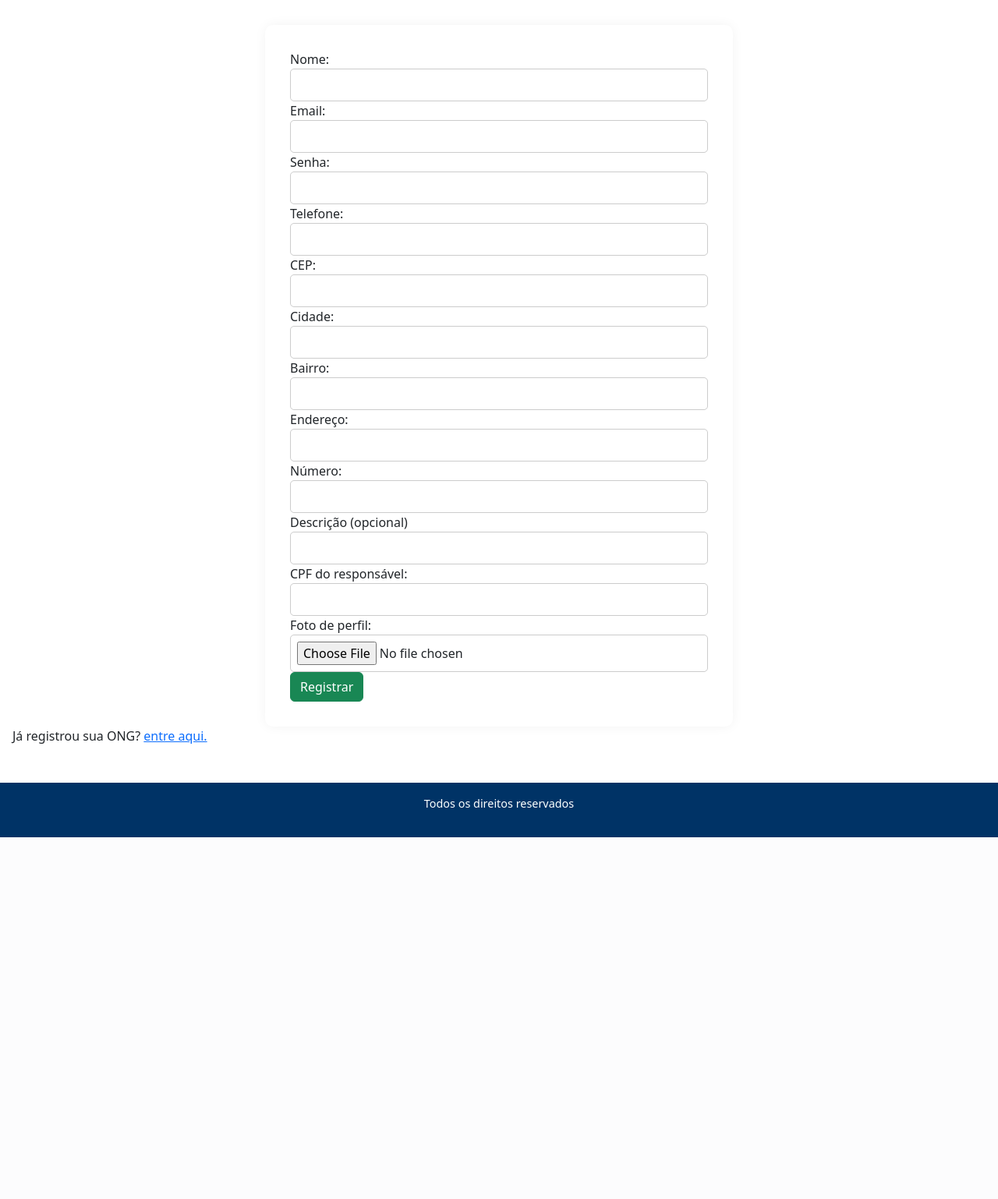
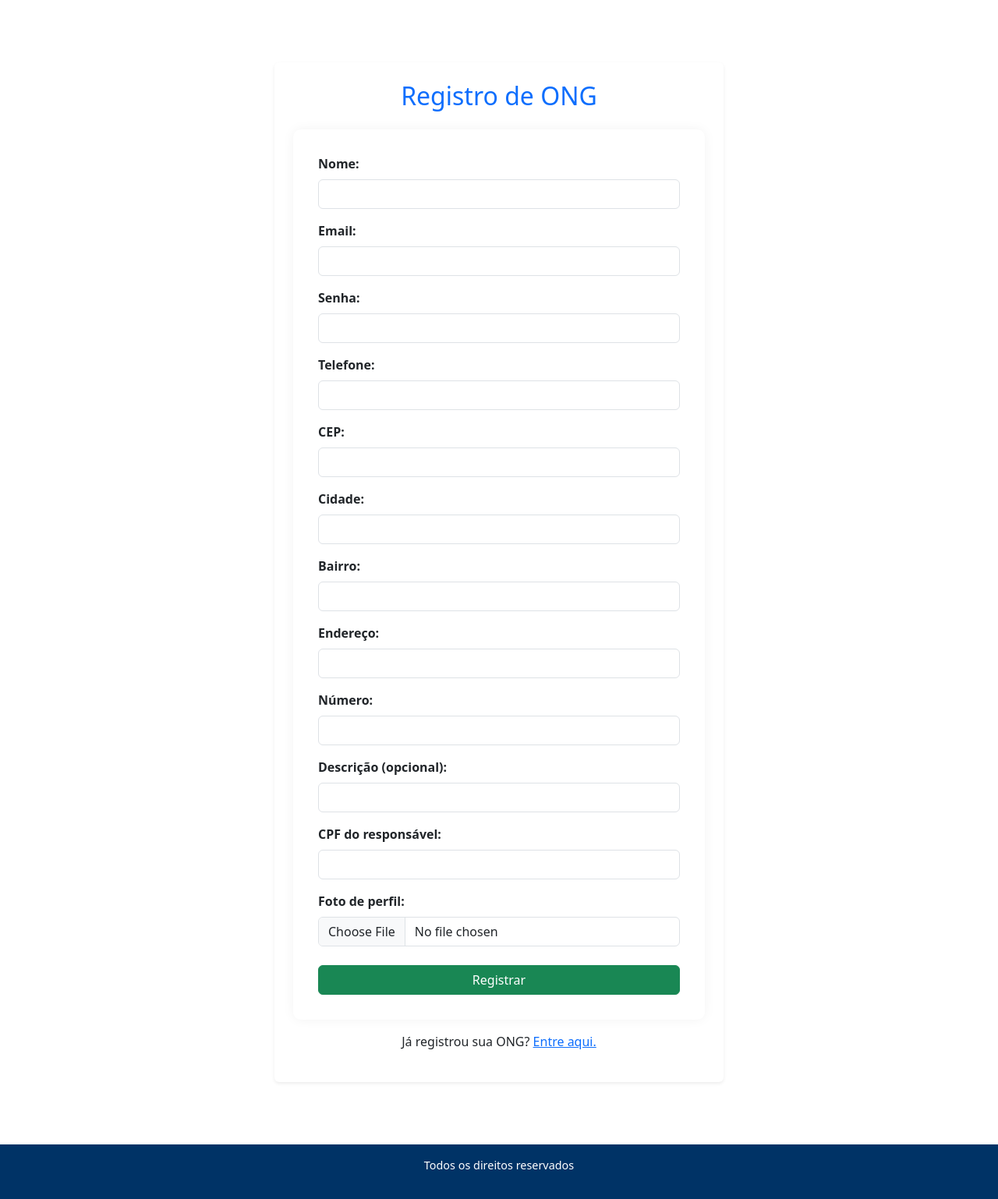
Before and after one commit to b3rn2070/Animal-Aider, a Flask app: page /ong_register in a window 1280 px wide. Shown: the part 56-1594 px from the top of the page at 78% size. Before the commit the page ends 1130 px from the top, so only its background shows below. Run offline with Flask 3, Linux system fonts and the light colour scheme.

Commit message:
Adição de CSS base na pag LOGIN; REGISTRO; LOGIN ONG

```diff
--- a/src/templates/login.html
+++ b/src/templates/login.html
@@ -3,7 +3,7 @@
 <div class="container mt-5" style="max-width: 450px;">
     <div class="card shadow-lg border-0 rounded-4">
         <div class="card-body p-4">
-            <h2 class="text-center mb-4">Login</h2>
+            <h2 class="text-center mb-4">Login<color: ></color:></h2>
 
             <form action="{{ url_for('login') }}" method="POST">
                 <div class="mb-3">
--- a/src/templates/ong_register.html
+++ b/src/templates/ong_register.html
@@ -1,60 +1,107 @@
 {% extends 'base.html' %}
 {% block conteudo %}
-    <form action="{{url_for('ong_register')}}" method="POST" enctype="multipart/form-data">
-        <div>
-            <label for="name">Nome:</label>
-            <input type="text" name="name" required/>
+<div class="container my-5" style="max-width: 600px;">
+  <div class="p-4 bg-white rounded shadow-sm">
+    <h2 class="mb-4 text-center text-primary">Registro de ONG</h2>
+
+    <form action="{{url_for('ong_register')}}" method="POST" enctype="multipart/form-data" class="needs-validation" novalidate>
+      <div class="mb-3">
+        <label for="name" class="form-label fw-semibold">Nome:</label>
+        <input type="text" id="name" name="name" class="form-control" required>
+        <div class="invalid-feedback">Por favor, insira o nome da ONG.</div>
       </div>
-        <div>
-            <label for="email">Email:</label>
-            <input type="email" name="email" required/>
+
+      <div class="mb-3">
+        <label for="email" class="form-label fw-semibold">Email:</label>
+        <input type="email" id="email" name="email" class="form-control" required>
+        <div class="invalid-feedback">Por favor, insira um email válido.</div>
       </div>
-        <div>
-            <label for="password">Senha:</label>
-            <input type="password" name="password" required/>
+
+      <div class="mb-3">
+        <label for="password" class="form-label fw-semibold">Senha:</label>
+        <input type="password" id="password" name="password" class="form-control" required>
+        <div class="invalid-feedback">Por favor, insira uma senha.</div>
       </div>
-        <div>
-            <label for="phone">Telefone:</label>
-            <input type="tel" name="phone" required/>
+
+      <div class="mb-3">
+        <label for="phone" class="form-label fw-semibold">Telefone:</label>
+        <input type="tel" id="phone" name="phone" class="form-control" required>
+        <div class="invalid-feedback">Por favor, insira um telefone válido.</div>
       </div>
-        <div>
-            <label for="cep">CEP:</label>
-            <input type="text" name="cep" id="cep" required/>
+
+      <div class="mb-3">
+        <label for="cep" class="form-label fw-semibold">CEP:</label>
+        <input type="text" id="cep" name="cep" class="form-control" required>
+        <div class="invalid-feedback">Por favor, insira o CEP.</div>
       </div>
-        <div>
-            <label for="city">Cidade:</label>
-            <input type="text" id="city" name="city" required/>
+
+      <div class="mb-3">
+        <label for="city" class="form-label fw-semibold">Cidade:</label>
+        <input type="text" id="city" name="city" class="form-control" required>
+        <div class="invalid-feedback">Por favor, insira a cidade.</div>
       </div>
-        <div>
-            <label for="hood">Bairro:</label>
-            <input type="text" id="hood" name="hood" required/>
+
+      <div class="mb-3">
+        <label for="hood" class="form-label fw-semibold">Bairro:</label>
+        <input type="text" id="hood" name="hood" class="form-control" required>
+        <div class="invalid-feedback">Por favor, insira o bairro.</div>
       </div>
-        <div>
-            <label for="addr">Endereço:</label>
-            <input type="text" id="addr" name="addr" required/>
+
+      <div class="mb-3">
+        <label for="addr" class="form-label fw-semibold">Endereço:</label>
+        <input type="text" id="addr" name="addr" class="form-control" required>
+        <div class="invalid-feedback">Por favor, insira o endereço.</div>
       </div>
-        <div>
-            <label for="num">Número:</label>
-            <input type="text" name="num" maxlength="12" required/>
+
+      <div class="mb-3">
+        <label for="num" class="form-label fw-semibold">Número:</label>
+        <input type="text" id="num" name="num" maxlength="12" class="form-control" required>
+        <div class="invalid-feedback">Por favor, insira o número.</div>
       </div>
-        <div>
-            <label for="desc">Descrição (opcional)</label>
-            <input type="text" name="desc"/>
+
+      <div class="mb-3">
+        <label for="desc" class="form-label fw-semibold">Descrição (opcional):</label>
+        <input type="text" id="desc" name="desc" class="form-control">
       </div>
-        <div>
-            <label for="cpf">CPF do responsável:</label>
-            <input type="text" name="cpf" maxlength="11" required/>
+
+      <div class="mb-3">
+        <label for="cpf" class="form-label fw-semibold">CPF do responsável:</label>
+        <input type="text" id="cpf" name="cpf" maxlength="11" class="form-control" required>
+        <div class="invalid-feedback">Por favor, insira o CPF do responsável.</div>
       </div>
-        <div>
-            <label for="photo">Foto de perfil:</label>
-            <input type="file" name="photo" required>
+
+      <div class="mb-4">
+        <label for="photo" class="form-label fw-semibold">Foto de perfil:</label>
+        <input type="file" id="photo" name="photo" class="form-control" required>
+        <div class="invalid-feedback">Por favor, anexe uma foto de perfil.</div>
       </div>
-        <button class="btn btn-success">Registrar</button>
+
+      <button type="submit" class="btn btn-success w-100">Registrar</button>
     </form>
-    <div>
-        <p>Já registrou sua ONG? <a href="{{ url_for('ong_login')}}"> entre aqui.</a></p>
+
+    <p class="mt-3 text-center">
+      Já registrou sua ONG? <a href="{{ url_for('ong_login') }}">Entre aqui.</a>
+    </p>
   </div>
+</div>
+
 <script>
+  // Validação Bootstrap
+  (() => {
+    'use strict'
+    const forms = document.querySelectorAll('.needs-validation')
+    Array.from(forms).forEach(form => {
+      form.addEventListener('submit', event => {
+        if (!form.checkValidity()) {
+          event.preventDefault()
+          event.stopPropagation()
+        }
+        form.classList.add('was-validated')
+      }, false)
+    })
+  })();
+
+  // Busca automática do endereço via CEP
   document.getElementById('cep').addEventListener('blur', function () {
     const cep = this.value.replace(/\D/g, '');
 
@@ -73,6 +120,5 @@
         .catch(() => alert('Erro ao buscar o endereço.'));
     }
   });
-
 </script>
 {% endblock conteudo %}
```
Also changed, not shown: src/templates/ong_login.html (+41 -11 lines). Lines whose indentation alone changed are shown as unchanged.
